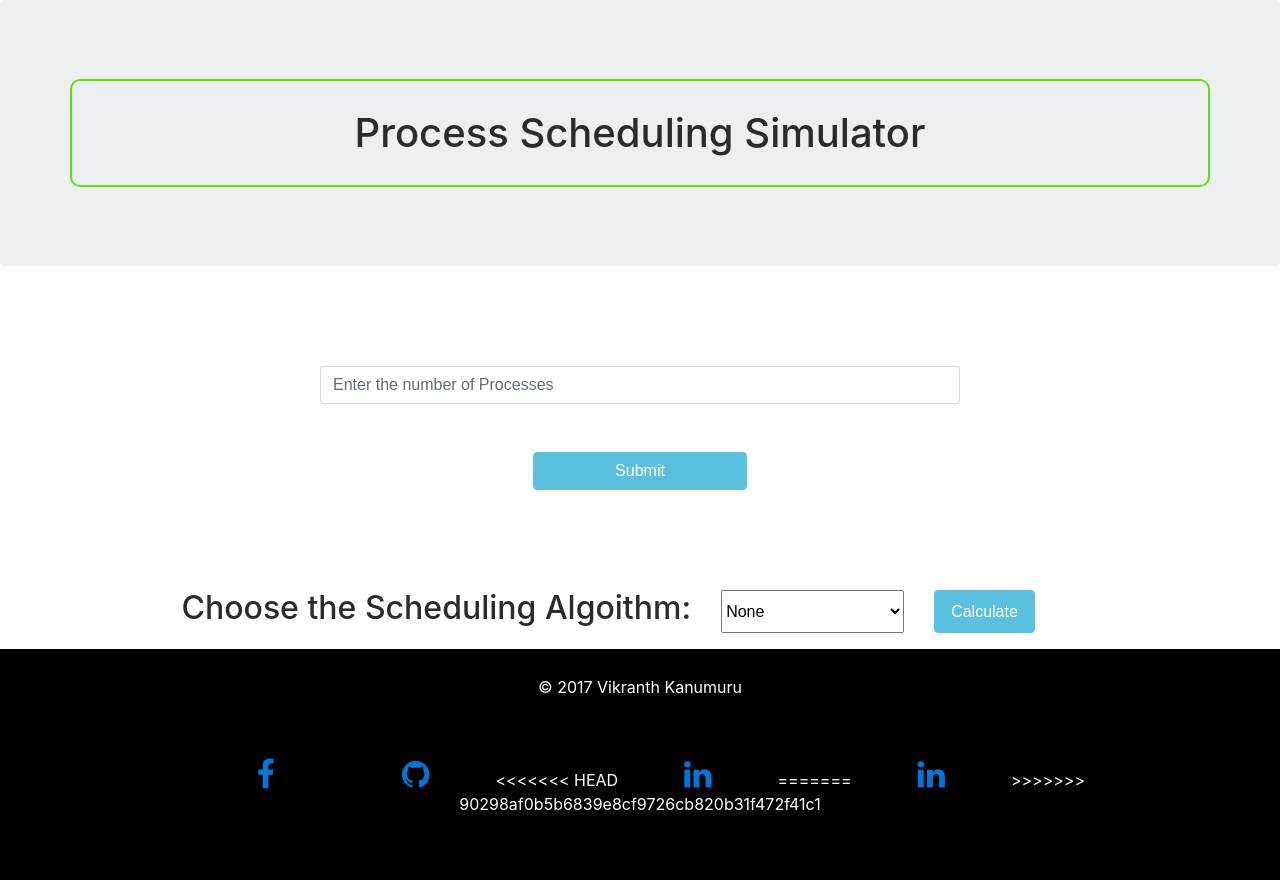
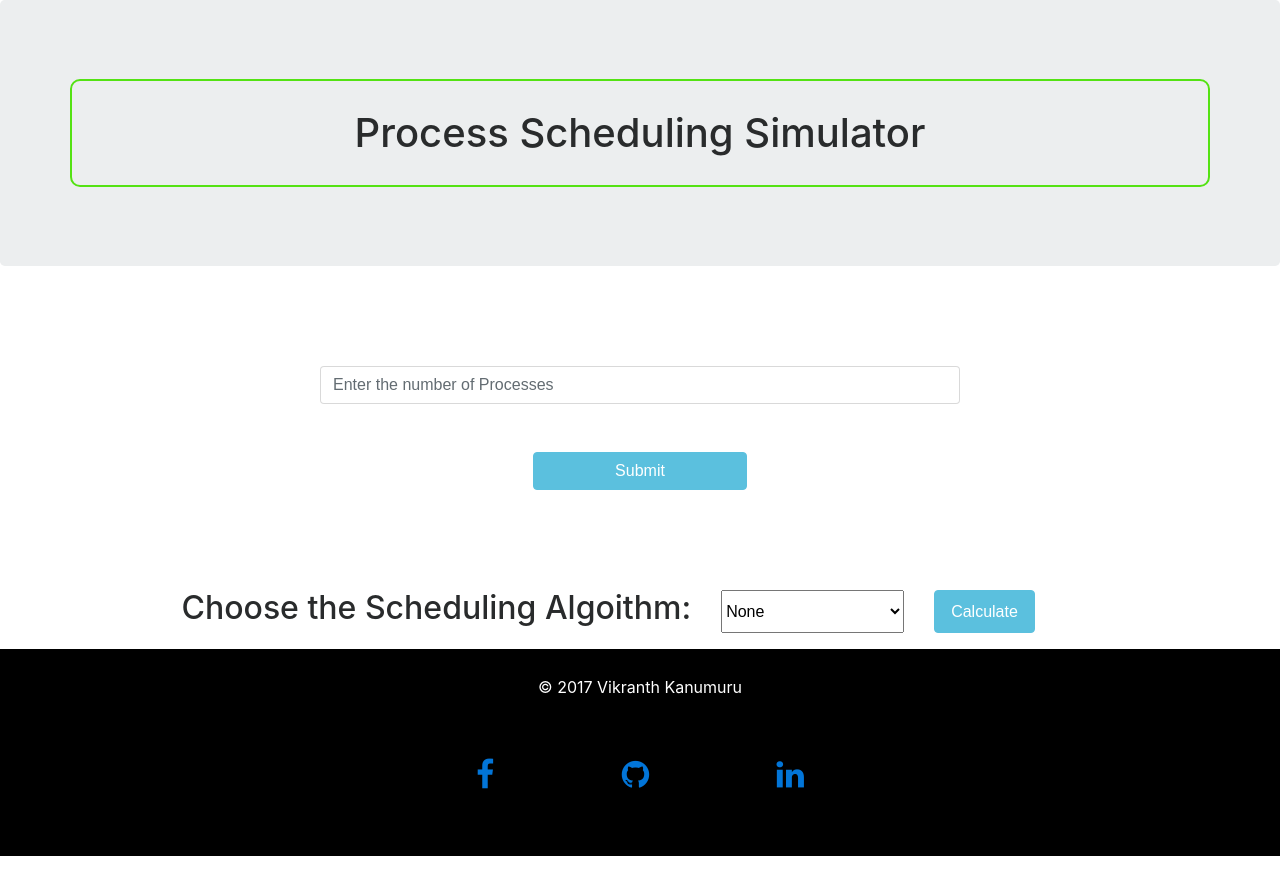
Before and after one commit to kanlanc/OS-Process-Scheduling-Simulator, a plain HTML site: page index.html in a window 1280 px wide. After the commit the page ends 856 px from the top, so only its background shows below. Drawn offline with nearby package versions, Linux system fonts and the light colour scheme; a script that the page names is missing.

Commit message:
After small changes

```diff
--- a/index.html
+++ b/index.html
@@ -239,12 +239,9 @@
     <div style="margin-top: 20px;">
     <a href="https://www.facebook.com/saivicky2015" style="padding: 5% 5% 5% 5%;"><i class="fa fa-facebook fa-2x" aria-hidden="true"></i></a>
     <a href="https://github.com/highskillzz" style="padding: 5% 5% 5% 5%;"><i class="fa fa-github fa-2x" aria-hidden="true"></i></a>
-<<<<<<< HEAD
+
     <a href="https://www.linkedin.com/in/vikranth-kanumuru-751a73125/" style="padding: 5% 5% 5% 5%;"><i class="fa fa-linkedin fa-2x" aria-hidden="true"></i></a>
 
-=======
-    <a href="https://www.facebook.com/saivicky2015" style="padding: 5% 5% 5% 5%;"><i class="fa fa-linkedin fa-2x" aria-hidden="true"></i></a>
->>>>>>> 90298af0b5b6839e8cf9726cb820b31f472f41c1
 </div>
 </footer>
 
```
